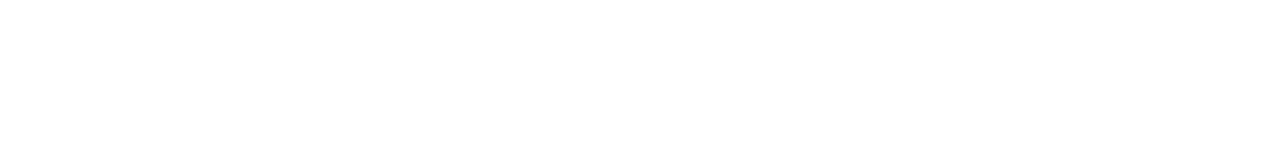
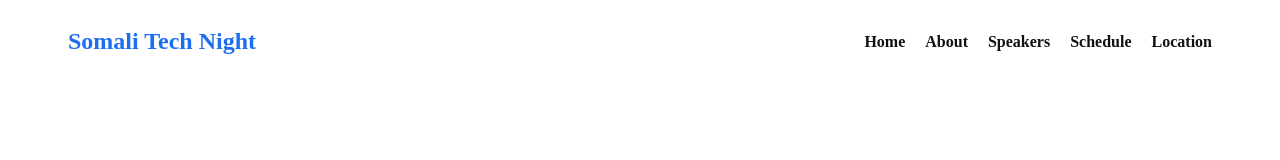
Before and after one commit to Muktaryy/somali-tech-night, a plain HTML site: page index.html in a window 1280 px wide. Drawn offline with Linux system fonts and the light colour scheme.

Commit message:
complete naviagtion

```diff
--- a/index.html
+++ b/index.html
@@ -7,6 +7,15 @@
     <link rel="stylesheet" href="style.css">
 </head>
 <body>
-
+    <header>
+        <h1 class="nav-name">Somali Tech Night</h1>
+        <nav>
+            <a href="#home">Home</a>
+            <a href="#about">About</a>
+            <a href="#speakers">Speakers</a>
+            <a href="#schedule">Schedule</a>
+            <a href="#location">Location</a>
+        </nav>
+    </header>
 </body>
 </html>
--- a/style.css
+++ b/style.css
@@ -0,0 +1,25 @@
+header{
+    display: flex;
+    justify-content: space-between;
+    align-items: center;
+    padding: 20px 60px ;
+    position: sticky;
+    top: 0;
+}
+nav{
+    display: flex;
+    gap: 20px;
+}
+nav a {
+    text-decoration:none ;
+    color: #111111;
+    font-weight: 600;
+}
+nav a:hover {
+    color: #1D6FF2;
+}
+.nav-name{
+    color: #1D6FF2;
+    font-size: 24px;
+    margin: 0;
+}
```
